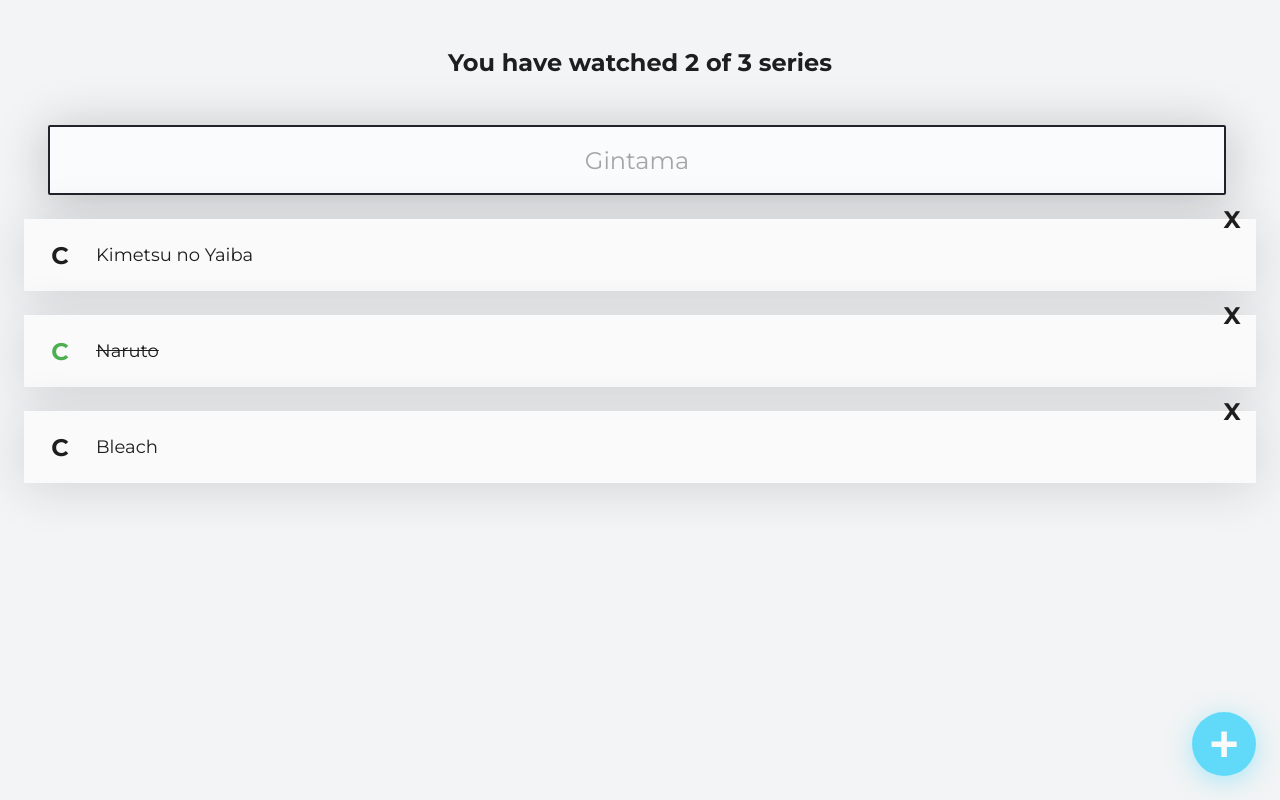
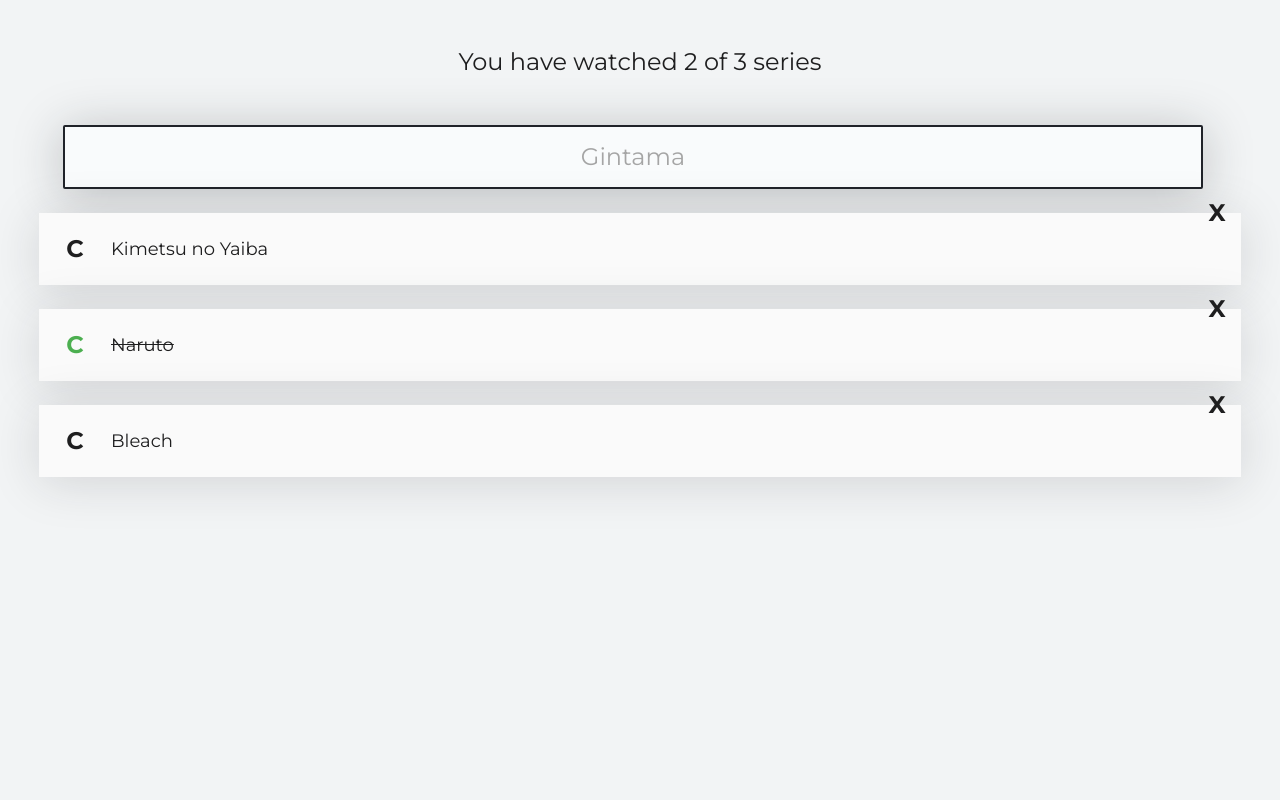
Before and after one commit to 5akusei/SeriesList, a React (Create React App) app: page / in a window 1280 px wide. Built offline with nearby package versions, Linux system fonts and the light colour scheme.

Commit message:
Bootstrap added, Created ContainerSection

```diff
--- a/public/index.html
+++ b/public/index.html
@@ -16,6 +16,7 @@
     -->
     <link rel="manifest" href="%PUBLIC_URL%/manifest.json" />
     <link href="https://fonts.googleapis.com/css2?family=Montserrat:wght@400;700&display=swap" rel="stylesheet" />
+    <link rel="stylesheet" href="https://cdn.jsdelivr.net/npm/bootstrap@4.0.0/dist/css/bootstrap.min.css" integrity="sha384-Gn5384xqQ1aoWXA+058RXPxPg6fy4IWvTNh0E263XmFcJlSAwiGgFAW/dAiS6JXm" crossorigin="anonymous">
     <title>React App</title>
   </head>
   <body>
@@ -32,4 +33,7 @@
       To create a production bundle, use `npm run build` or `yarn build`.
     -->
   </body>
+  <script src="https://code.jquery.com/jquery-3.2.1.slim.min.js" integrity="sha384-KJ3o2DKtIkvYIK3UENzmM7KCkRr/rE9/Qpg6aAZGJwFDMVNA/GpGFF93hXpG5KkN" crossorigin="anonymous"></script>
+  <script src="https://cdn.jsdelivr.net/npm/popper.js@1.12.9/dist/umd/popper.min.js" integrity="sha384-ApNbgh9B+Y1QKtv3Rn7W3mgPxhU9K/ScQsAP7hUibX39j7fakFPskvXusvfa0b4Q" crossorigin="anonymous"></script>
+  <script src="https://cdn.jsdelivr.net/npm/bootstrap@4.0.0/dist/js/bootstrap.min.js" integrity="sha384-JZR6Spejh4U02d8jOt6vLEHfe/JQGiRRSQQxSfFWpi1MquVdAyjUar5+76PVCmYl" crossorigin="anonymous"></script>
 </html>
--- a/src/App.js
+++ b/src/App.js
@@ -3,7 +3,8 @@
 import { SeriesSearch } from './SeriesSearch';
 import { SeriesList } from './SeriesList';
 import { SeriesItem } from './SeriesItem';
-import { CreateSerieButton } from './CreateSerieButton';
+import { ContainerSection } from './ContainerSection';
+// import { CreateSerieButton } from './CreateSerieButton';
 // import './App.css';
 
 const series = [
@@ -15,6 +16,11 @@
 function App() {
   return (
     <React.Fragment>
+      <ContainerSection>
+
+      </ContainerSection>
+
+      <ContainerSection>
         <SeriesCounter />
 
         <SeriesSearch />
@@ -24,8 +30,7 @@
             <SeriesItem key={serie.titulo} text={serie.titulo} completed={serie.completed}/>
           ))}
         </SeriesList>
-
-      <CreateSerieButton />
+      </ContainerSection>
     </React.Fragment>
   );
 }
--- /dev/null
+++ b/src/ContainerSection.js
@@ -0,0 +1,11 @@
+import React from "react";
+
+function ContainerSection(props) {
+    return (
+        <div className="container-fluid">
+            {props.children}
+        </div>
+    );
+}
+
+export { ContainerSection };
```
Lines whose indentation alone changed are shown as unchanged.
